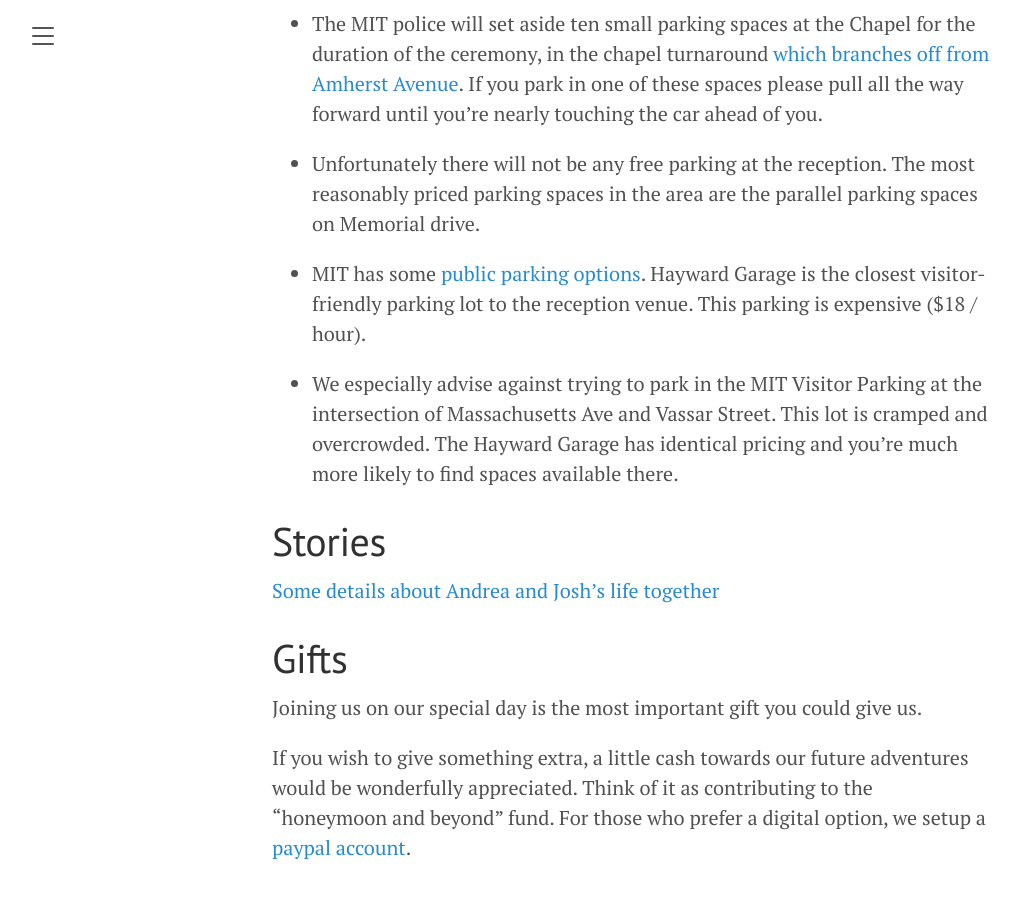
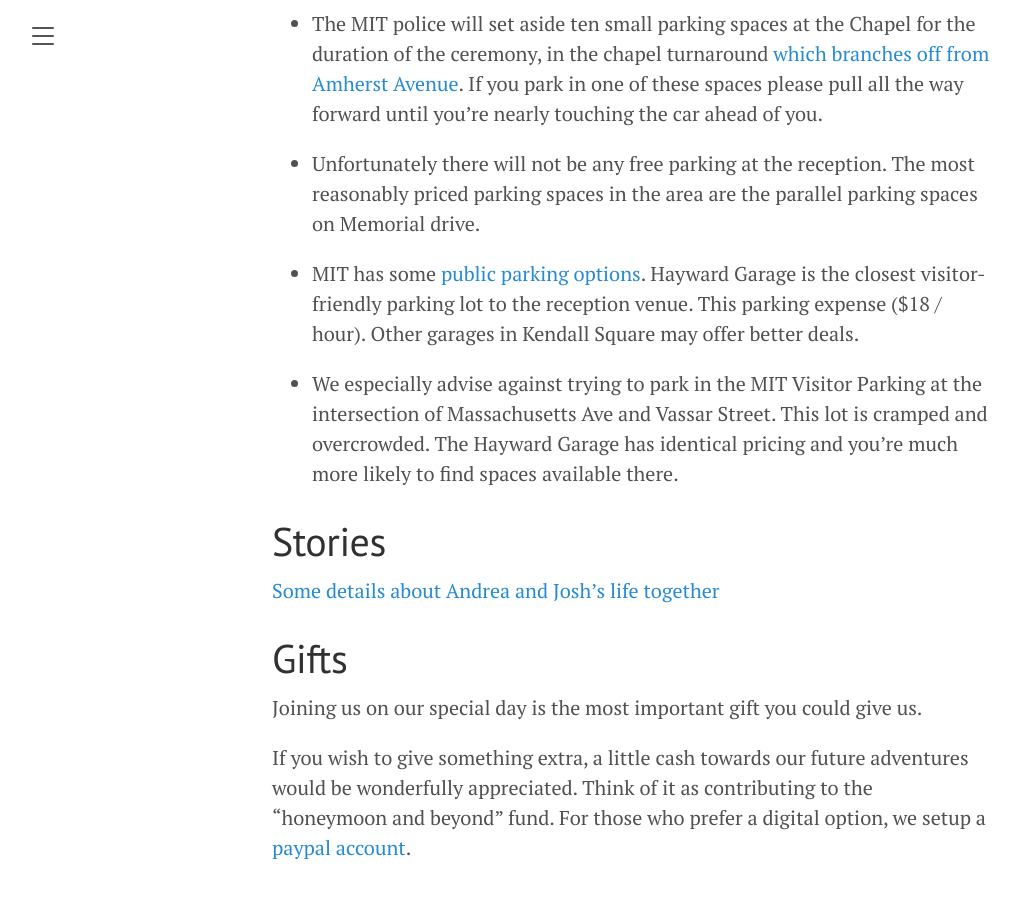
Before and after one commit to JoshBradshaw/andreajosh.github.io, a Jekyll site: the page built from _posts/2023-12-30-overview.md, in a window 1280 px wide and 900 px high, scrolled down 3511 px. Shown: the whole window, without its empty margins (8-1028 px from the left). Built offline with Jekyll 4.4.1, drawn with Linux system fonts in a browser that asks for light colours.

Commit message:
Update 2023-12-30-overview.md

```diff
--- a/_posts/2023-12-30-overview.md
+++ b/_posts/2023-12-30-overview.md
@@ -74,7 +74,7 @@ With that being said, we've included some notes below for anyone who needs to dr
 
 - Unfortunately there will not be any free parking at the reception. The most reasonably priced parking spaces in the area are the parallel parking spaces on Memorial drive.
 
-- MIT has some [public parking options](https://web.mit.edu/facilities/transportation/parking/visitors/public_parking.html). Hayward Garage is the closest visitor-friendly parking lot to the reception venue. This parking is expensive ($18 / hour).
+- MIT has some [public parking options](https://web.mit.edu/facilities/transportation/parking/visitors/public_parking.html). Hayward Garage is the closest visitor-friendly parking lot to the reception venue. This parking expense ($18 / hour). Other garages in Kendall Square may offer better deals.
 
 - We especially advise against trying to park in the MIT Visitor Parking at the intersection of Massachusetts Ave and Vassar Street. This lot is cramped and overcrowded. The Hayward Garage has identical pricing and you're much more likely to find spaces available there.
 
```
